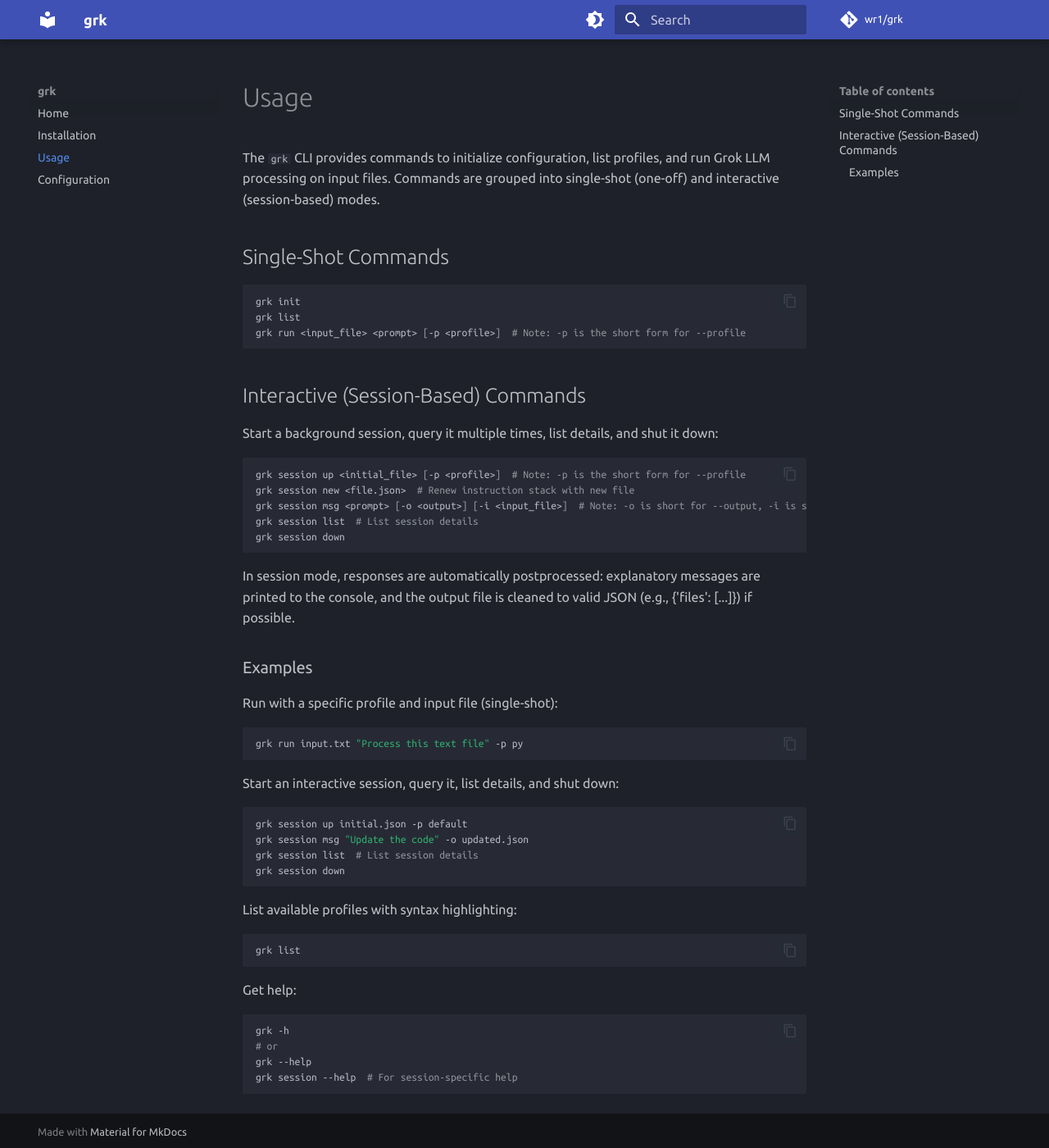
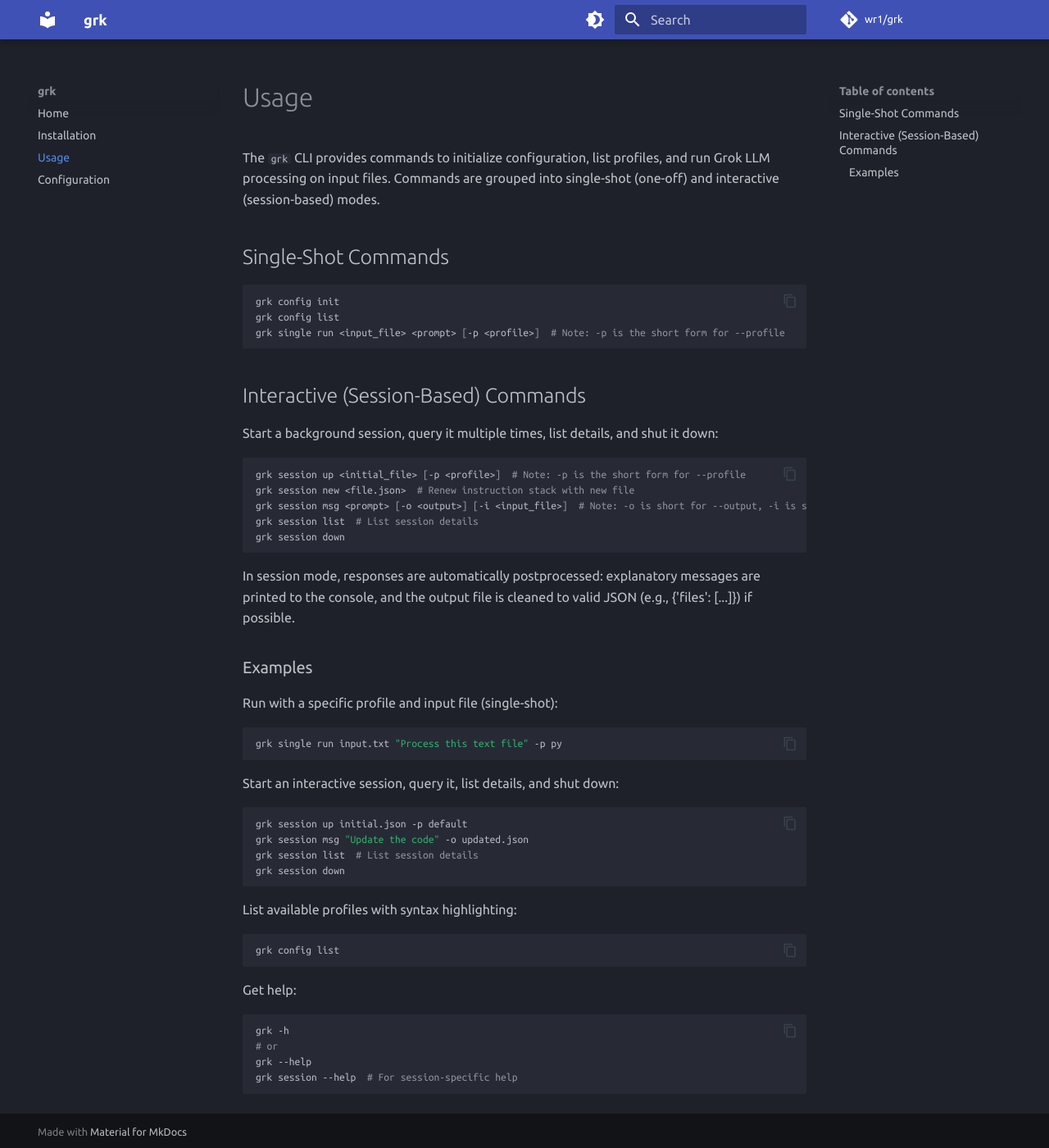
Before and after one commit to wr1/grk, an MkDocs documentation site: the page built from docs/usage.md, in a window 1280 px wide and 1400 px high. Shown: the whole window at 82% size. Built offline with MkDocs 1.6.1 and Material for MkDocs 9.7.7, drawn with Linux system fonts in a browser that asks for light colours; comment, search, counter and statistics services are not loaded.

Commit message:
Updated usage.md with new CLI command structure

````diff
--- a/docs/usage.md
+++ b/docs/usage.md
@@ -5,9 +5,9 @@
 ## Single-Shot Commands
 
 ```bash
-grk init
-grk list
-grk run <input_file> <prompt> [-p <profile>]  # Note: -p is the short form for --profile
+grk config init
+grk config list
+grk single run <input_file> <prompt> [-p <profile>]  # Note: -p is the short form for --profile
 ```
 
 ## Interactive (Session-Based) Commands
@@ -29,7 +29,7 @@
 Run with a specific profile and input file (single-shot):
 
 ```bash
-grk run input.txt "Process this text file" -p py
+grk single run input.txt "Process this text file" -p py
 ```
 
 Start an interactive session, query it, list details, and shut down:
@@ -44,7 +44,7 @@
 List available profiles with syntax highlighting:
 
 ```bash
-grk list
+grk config list
 ```
 
 Get help:
````
